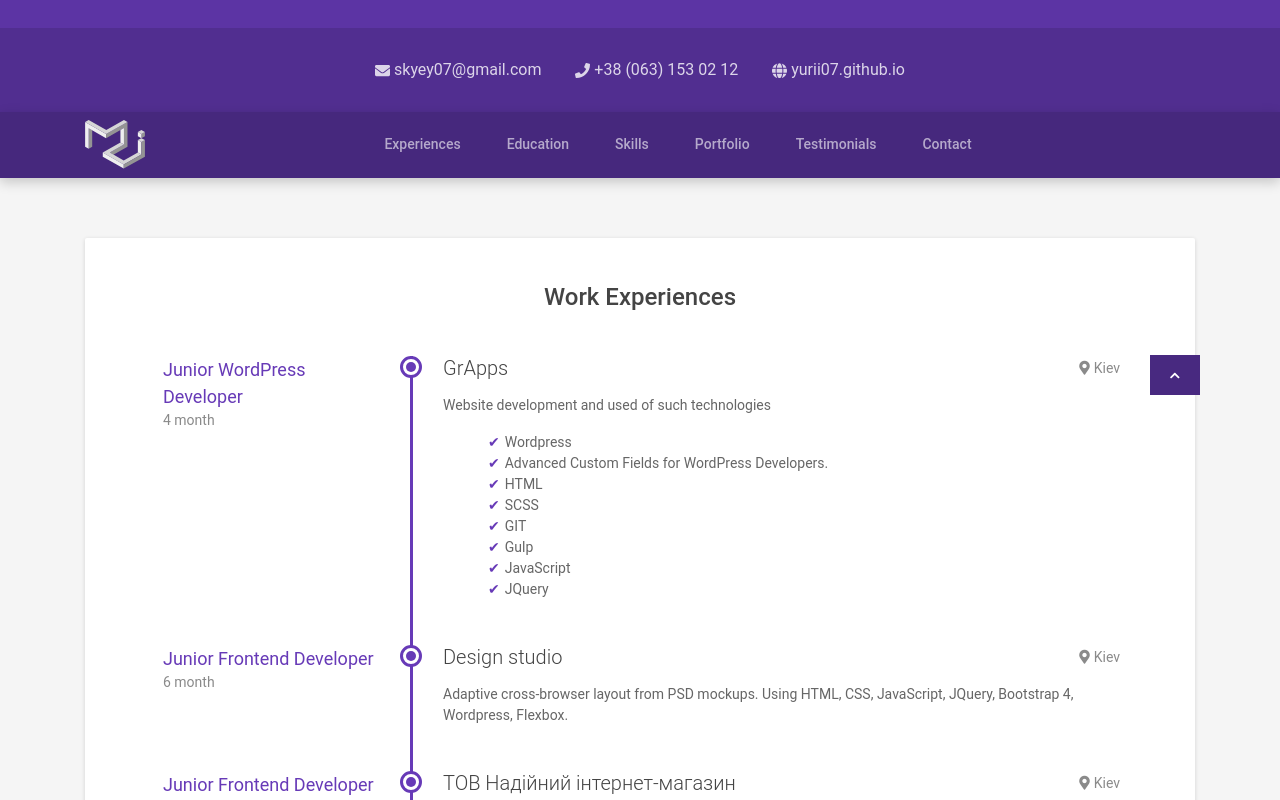
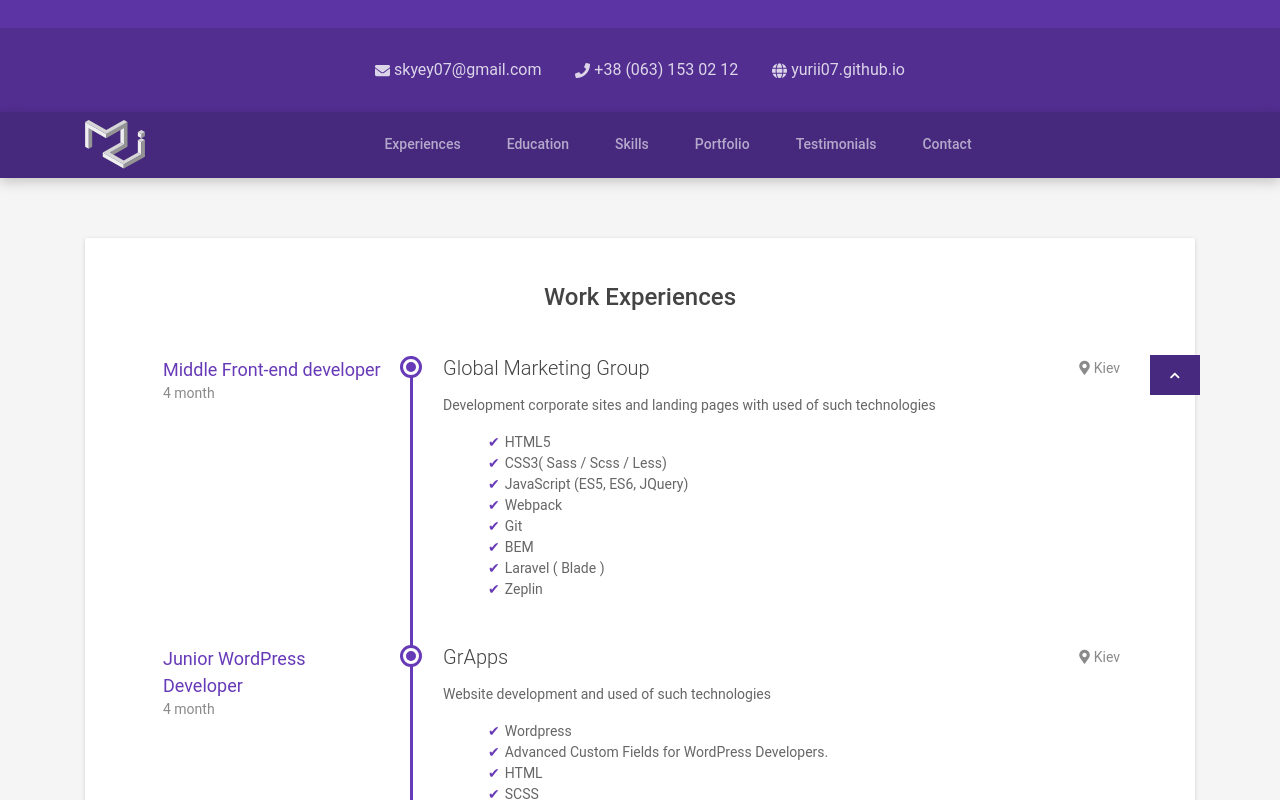
Before and after one commit to Yurii07/cv, a website: page index.html in a window 1280 px wide. Shown: the part 505-1305 px from the top of the page. Drawn offline with nearby package versions, Linux system fonts and the light colour scheme; some packages are replaced by stand-ins of ours; a script that the page names is missing.

Commit message:
Update work experience

```diff
--- a/index.html
+++ b/index.html
@@ -175,6 +175,32 @@
         <section id="experience-section" class="experiences-section section">
             <h2 class="section-title">Work Experiences</h2>
             <div class="timeline">
+
+                <div class="item">
+                    <div class="work-place">
+                        <h3 class="place">Global Marketing Group</h3>
+                        <div class="location"><i class="fas fa-map-marker-alt mr-1"></i>Kiev</div>
+                    </div>
+                    <div class="job-meta">
+                        <div class="title">Middle Front-end developer</div>
+                        <div class="time">4 month</div>
+                    </div><!--//job-meta-->
+                    <div class="job-desc">
+                        <p>Development corporate sites and landing pages with used of such technologies</p>
+                        <ul class="check-mark">
+                            <li>HTML5</li>
+                            <li>CSS3( Sass / Scss / Less)</li>
+                            <li>JavaScript (ES5, ES6, JQuery)</li>
+                            <li>Webpack</li>
+                            <li>Git</li>
+                            <li>BEM</li>
+                            <li>Laravel ( Blade )</li>
+                            <li>Zeplin</li>
+                        </ul>
+                    </div><!--//job-desc-->
+                </div><!--//item-->
+
+
                 <div class="item">
                     <div class="work-place">
                         <h3 class="place">GrApps</h3>
```
